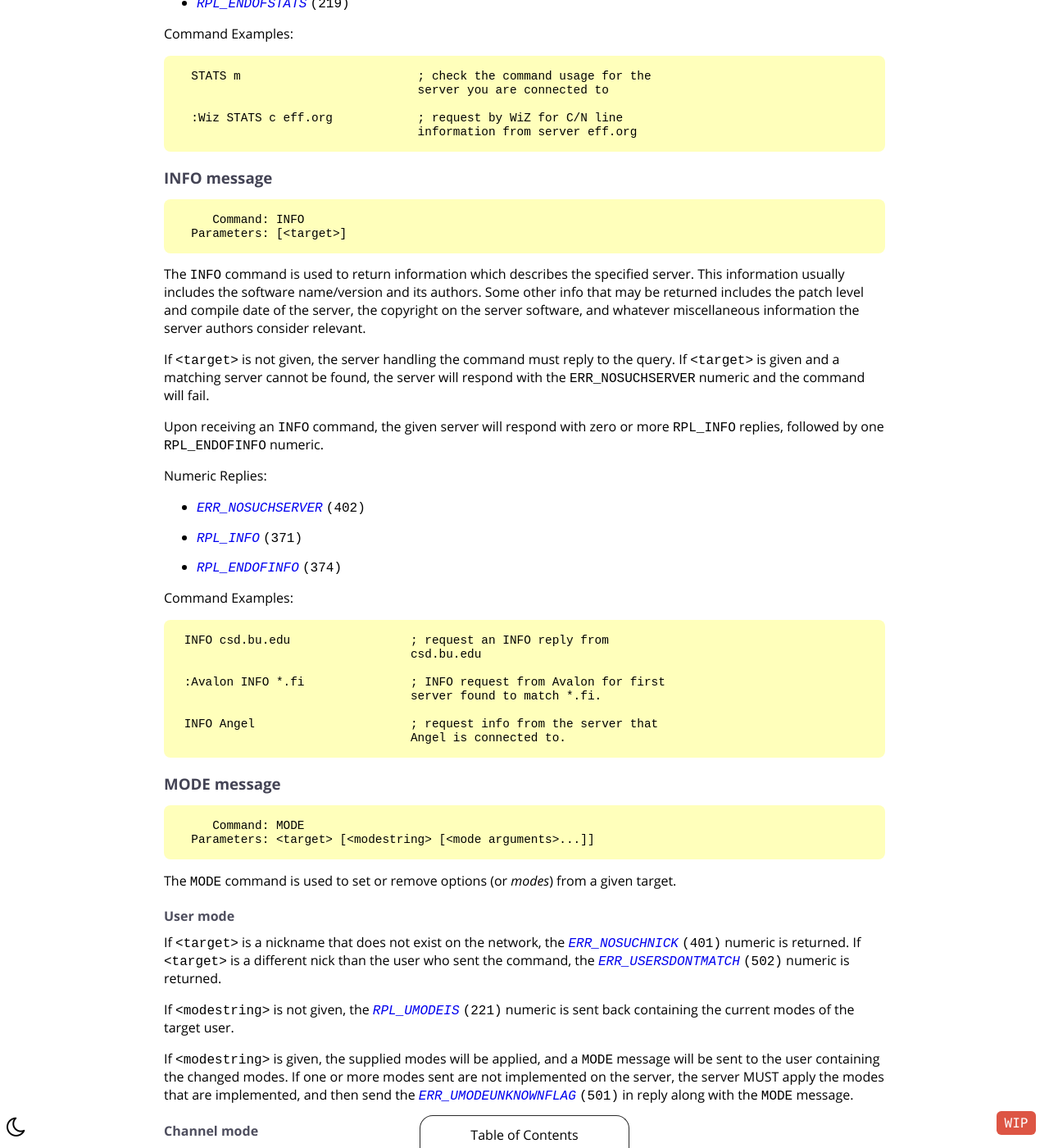
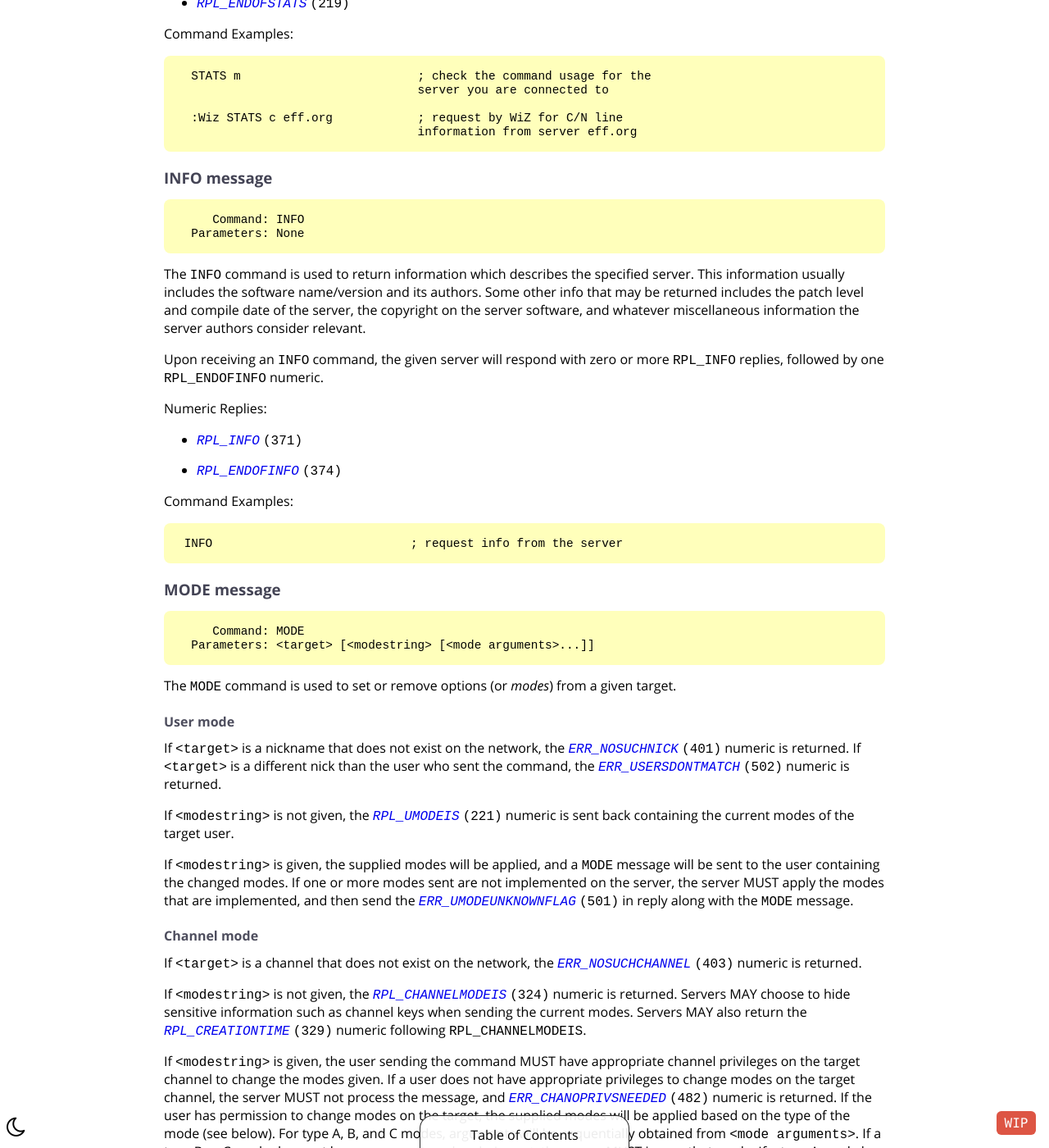
Before and after one commit to ircdocs/modern-irc, a Jekyll site: the page built from index.md, in a window 1280 px wide and 1400 px high, scrolled down 31546 px. Shown: the whole window at 82% size. Built offline with Jekyll 4.4.1, drawn with Linux system fonts in a browser that asks for light colours.

Commit message:
Unspecify the <target> argument of INFO
As @SadieCat pointed out at <https://github.com/inspircd/inspircd/issues/1943>,
it's not very useful and Insp will probably drop it.

Unreal already ignores the argument when it comes from non-opers:
<https://bugs.unrealircd.org/view.php?id=6004>

```diff
--- a/index.md
+++ b/index.md
@@ -1158,30 +1158,20 @@ Command Examples:
 ### INFO message
 
          Command: INFO
-      Parameters: [<target>]
+      Parameters: None
 
 The `INFO` command is used to return information which describes the specified server. This information usually includes the software name/version and its authors. Some other info that may be returned includes the patch level and compile date of the server, the copyright on the server software, and whatever miscellaneous information the server authors consider relevant.
 
-If `<target>` is not given, the server handling the command must reply to the query. If `<target>` is given and a matching server cannot be found, the server will respond with the `ERR_NOSUCHSERVER` numeric and the command will fail.
-
 Upon receiving an `INFO` command, the given server will respond with zero or more `RPL_INFO` replies, followed by one `RPL_ENDOFINFO` numeric.
 
 Numeric Replies:
 
-* {% numeric ERR_NOSUCHSERVER %}
 * {% numeric RPL_INFO %}
 * {% numeric RPL_ENDOFINFO %}
 
 Command Examples:
 
-     INFO csd.bu.edu                 ; request an INFO reply from
-                                     csd.bu.edu
-
-     :Avalon INFO *.fi               ; INFO request from Avalon for first
-                                     server found to match *.fi.
-
-     INFO Angel                      ; request info from the server that
-                                     Angel is connected to.
+     INFO                            ; request info from the server
 
 ### MODE message
 
```
